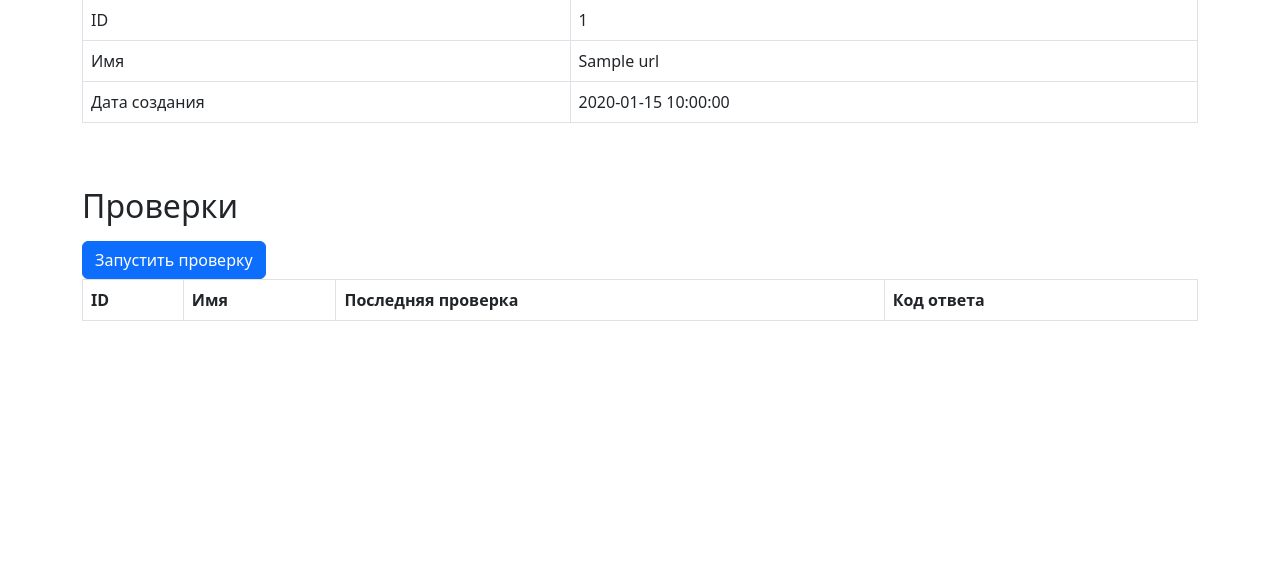
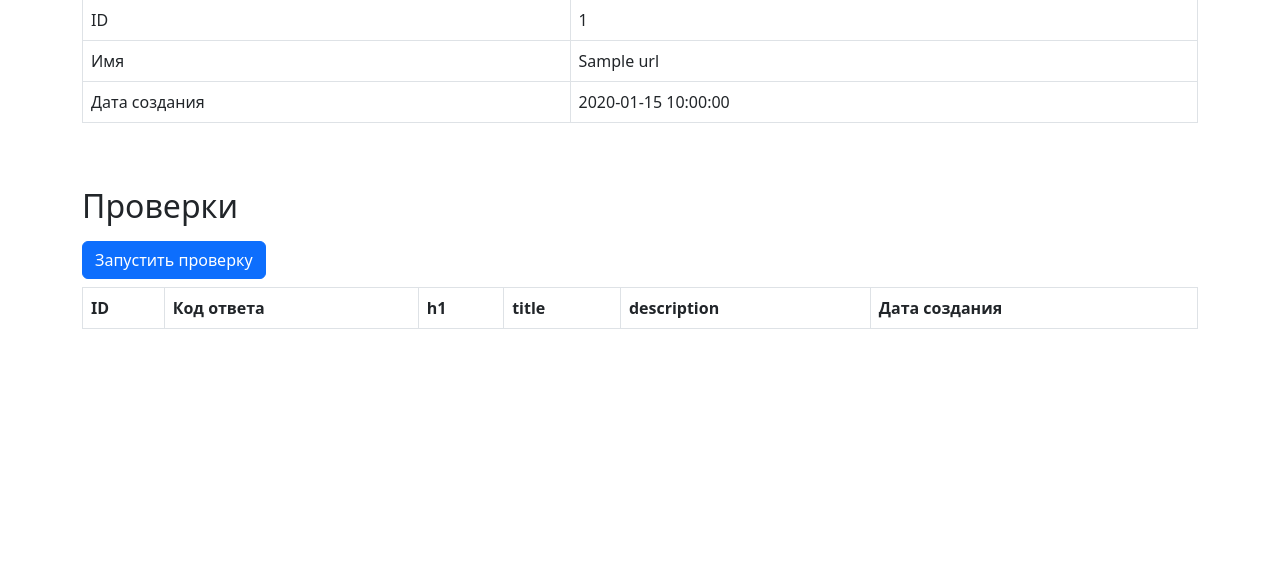
Before and after one commit to ErKir/python-project-83, a Flask app: page /urls/1 in a window 1280 px wide. Shown: the part 129-698 px from the top of the page. Run offline with Flask 3, Linux system fonts and the light colour scheme; a database or web service that is not in the repository returns one stand-in record (values such as "Sample title"); lists and menus that the app fills with data are empty; parts of the project's set-up code (start-up, migrations or seed data) failed here and were passed over; some libraries are stand-ins or nearby versions.

Commit message:
ref: edit table for checks

```diff
--- a/page_analyzer/templates/urls_add.html
+++ b/page_analyzer/templates/urls_add.html
@@ -62,22 +62,22 @@
             </form>
 
             <div>
-                <table class="table table-bordered table-hover text-nowrap" data-test="urls">
+                <table class="table table-bordered table-hover mt-2" data-test="checks">
                     <thead>
                         <tr>
                             <th>ID</th>
-                            <th>Имя</th>
-                            <th>Последняя проверка</th>
                             <th>Код ответа</th>
+                            <th>h1</th>
+                            <th>title</th>
+                            <th>description</th>
+                            <th>Дата создания</th>
                         </tr>
                     </thead>
                     <tbody>
 
-
                     </tbody>
                 </table>
             </div>
-
         </div>
     </main>
     <footer class="border-top py-3 mt-5 flex-shrink-0">
```
